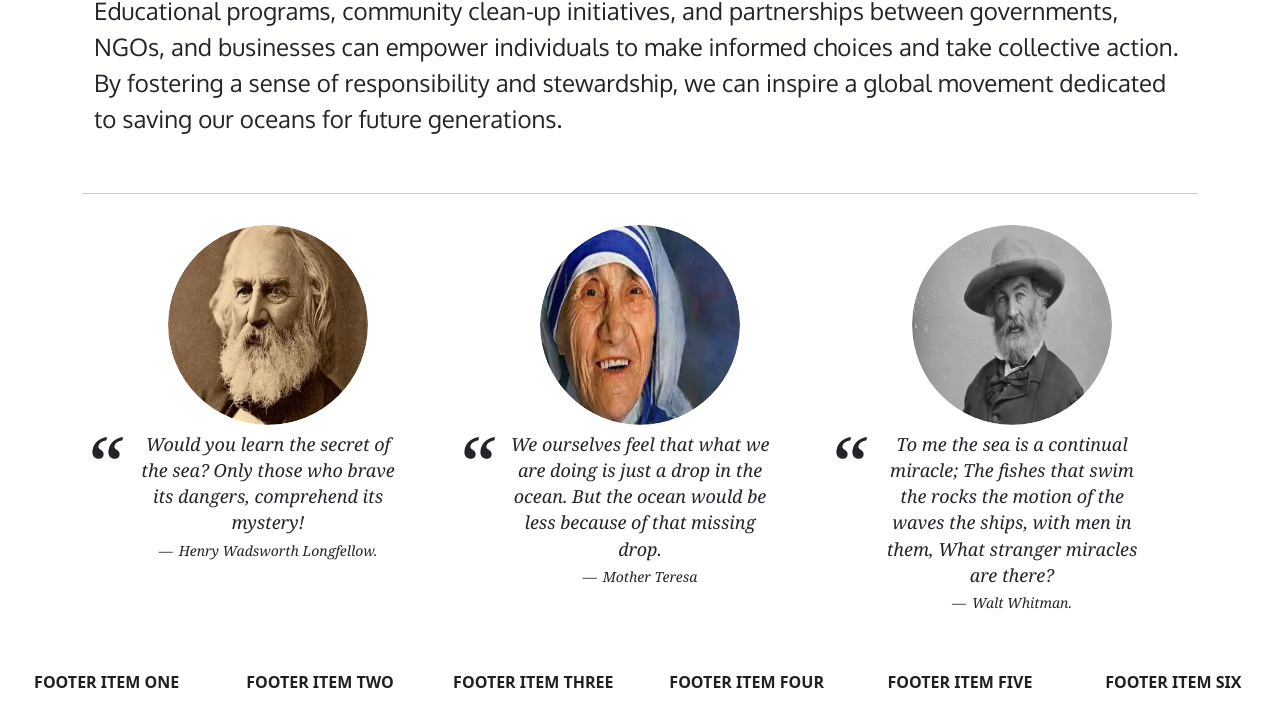
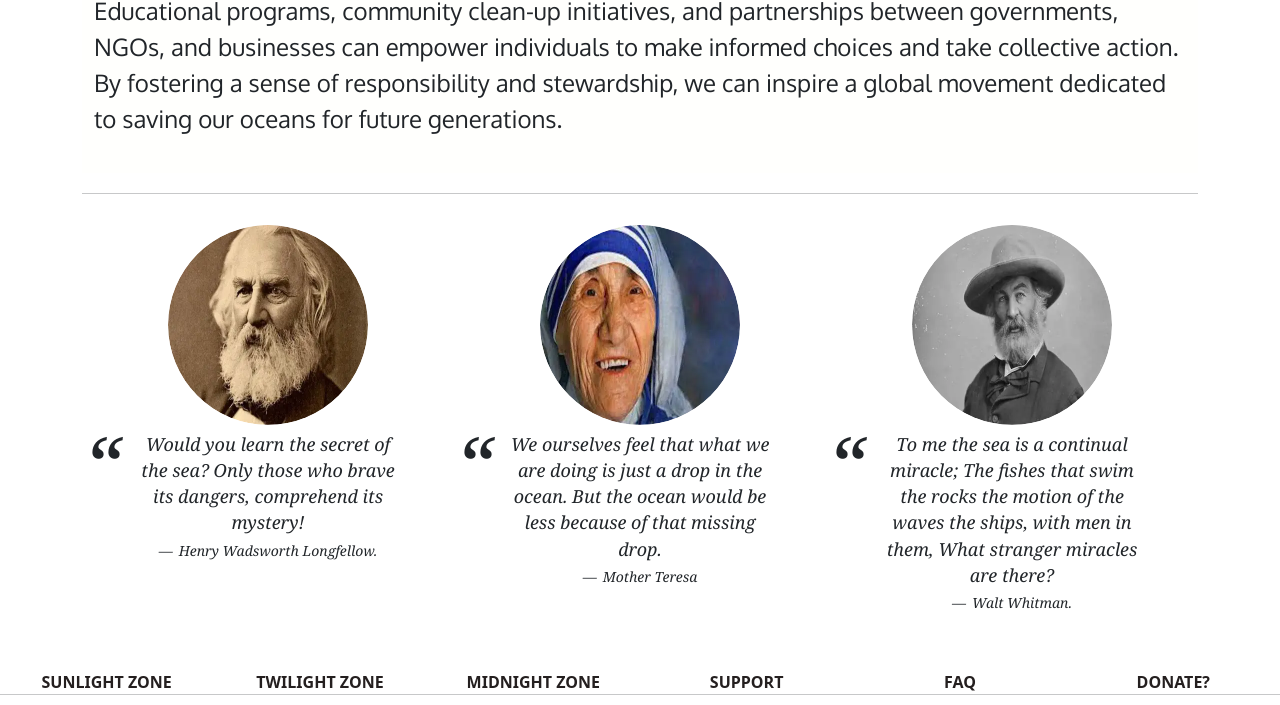
Before and after one commit to ImLeyton/Leyton-Johnson-Oceanic-Views, a plain HTML site: page index.html in a window 1280 px wide. Shown: the part 4050-4755 px from the top of the page. Drawn offline with nearby package versions, Linux system fonts and the light colour scheme; some packages are replaced by stand-ins of ours; a script that the page names is missing.

Commit message:
Add files via upload

```diff
--- a/index.html
+++ b/index.html
@@ -73,7 +73,7 @@
         <div class="row">
           <div class="col-12 col-md-6">
             <span class="material-symbols-outlined">
-              <a href="https://qrh8fg.csb.app/">home </a>
+              <a href="https://oceanic-views.netlify.app/">home </a>
             </span>
           </div>
           <div class="col-12 col-md-6">
@@ -101,7 +101,7 @@
           <div class="collapse navbar-collapse justify-content-center" id="navbarSupportedContent">
             <ul class="navbar-nav mb-2 mb-lg-0">
               <li class="nav-item">
-                <a class="nav-link active" aria-current="page" href="https://qrh8fg.csb.app/">Home</a>
+                <a class="nav-link active" aria-current="page" href="https://oceanic-views.netlify.app/">Home</a>
               </li>
               <li class="nav-item dropdown">
                 <a
@@ -114,10 +114,10 @@
                   Dropdown
                 </a>
                 <ul class="dropdown-menu">
-                  <li><a class="dropdown-item" href="https://qrh8fg.csb.app/sunlight.html">Sunlight Zone</a></li>
-                  <li><a class="dropdown-item" href="https://qrh8fg.csb.app/twilight.html">Twilight Zone</a></li>
+                  <li><a class="dropdown-item" href="https://oceanic-views.netlify.app/sunlight">Sunlight Zone</a></li>
+                  <li><a class="dropdown-item" href="https://oceanic-views.netlify.app/twilight">Twilight Zone</a></li>
                   <li>
-                    <a class="dropdown-item" href="https://qrh8fg.csb.app/midnight.html">Midnight Zone</a>
+                    <a class="dropdown-item" href="https://oceanic-views.netlify.app/midnight">Midnight Zone</a>
                   </li>
                 </ul>
               </li>
@@ -220,21 +220,21 @@
           >
            <i class="fa-solid fa-water fa-row-icon"></i>
             <br />
-            <text class="row-icon-text"><a href="https://qrh8fg.csb.app/sunlight.html">Sunlight Zone</a><text>
+            <text class="row-icon-text"><a href="https://oceanic-views.netlify.app/sunlight">Sunlight Zone</a><text>
           </div>
           <div
             class="col col-xs-12 col-sm-6 col-md-4 col-lg-2 col-xl-2 col-xxl-2"
           >
           <i class="fa-regular fa-moon fa-row-icon"></i>
             <br />
-            <text class="row-icon-text"><a href="#">Twilight Zone</a></text>
+            <text class="row-icon-text"><a href="https://oceanic-views.netlify.app/twilight">Twilight Zone</a></text>
           </div>
           <div
             class="col col-xs-12 col-sm-6 col-md-4 col-lg-2 col-xl-2 col-xxl-2"
           >
           <i class="fa-solid fa-circle-half-stroke fa-row-icon"></i>
             <br />
-            <text class="row-icon-text"><a href="#">Midnight Zone</a></text>
+            <text class="row-icon-text"><a href="https://oceanic-views.netlify.app/midnight">Midnight Zone</a></text>
           </div>
 
 
@@ -319,7 +319,7 @@
             <div class="card-body">
               <h5 class="card-title">Sunlight Zone</h5>
               <p class="card-text">Explore amazing photography and information about the Sunlight Zone</p>
-              <a href="https://qrh8fg.csb.app/sunlight.html" class="btn btn-primary">Explore</a>
+              <a href="https://oceanic-views.netlify.app/sunlight" class="btn btn-primary">Explore</a>
             </div>
           </div>
     </div>
@@ -340,7 +340,7 @@
             <div class="card-body">
               <h5 class="card-title">Twilight Zone</h5>
               <p class="card-text">Explore amazing photography and information about the Twilight Zone.</p>
-              <a href="https://qrh8fg.csb.app/twilight.html" class="btn btn-primary">Explore</a>
+              <a href="https://oceanic-views.netlify.app/twilight" class="btn btn-primary">Explore</a>
             </div>
           </div>
     </div>
@@ -359,7 +359,7 @@
             <div class="card-body">
               <h5 class="card-title">Midnight Zone</h5>
               <p class="card-text">Explore amazing photography and information about the Midnight Zone.</p>
-              <a href="https://qrh8fg.csb.app/midnight.html" class="btn btn-primary">Explore</a>
+              <a href="https://oceanic-views.netlify.app/midnight" class="btn btn-primary">Explore</a>
             </div>
           </div>
     </div>
@@ -463,29 +463,27 @@ data-aos="zoom-in">
 <div class="container-fluid text-center footer-row">
   <div class="row">
     <div class="col">
-      <a href="#">Footer item One</a>
+      <a href="#">Sunlight Zone</a>
     </div>
 
     <div class="col">
-      <a href="#">Footer item Two</a>
+      <a href="#">Twilight Zone</a>
     </div>
 
     <div class="col">
-        <a href="#">Footer item Three</a>
+      <a href="#">Midnight Zone</a>
     </div>
 
     <div class="col">
-          <a href="#"> Footer item Four </a>
-          </div>
-
-
-          <div class="col">
-            <a href="#">Footer item Five </a>
+      <a href="#">Support </a>
     </div>
 
     <div class="col">
-              <a href="#">Footer item Six </a>
+      <a href="#">FAQ </a>
     </div>
+
+    <div class="col">
+      <a href="#">Donate? </a>
   </div>
 <hr />
   <div class="row">
```
Also changed, not shown: midnight.html (+11 -11 lines), sunlight.html (+11 -11 lines), twilight.html (+11 -11 lines). Lines whose indentation alone changed are shown as unchanged.
